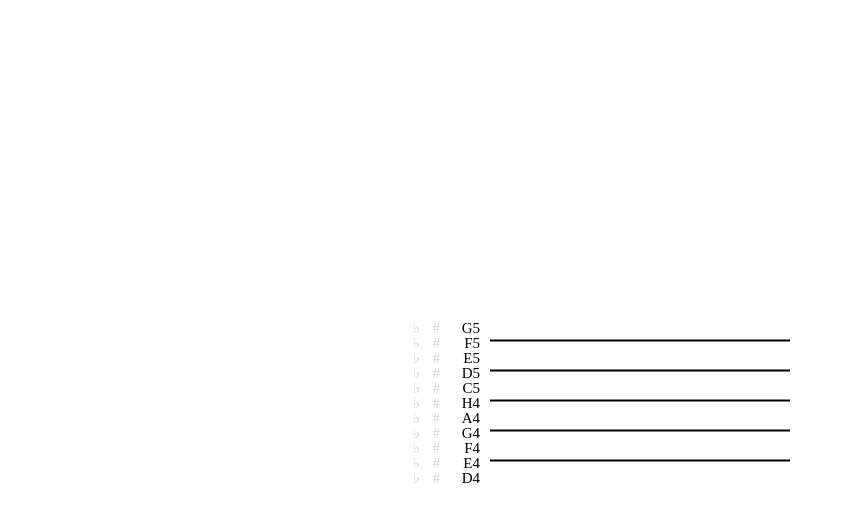
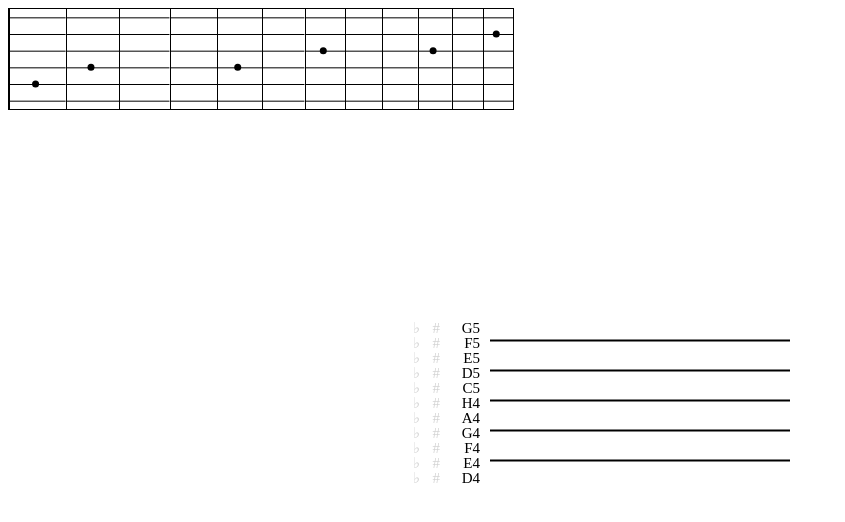
Before and after one commit to stockifab/GuitarAssistant, a React (Vite) app: page / in a window 1280 px wide. Shown: the top 522 px of the page, without its empty margins (0-845 px from the left). Built offline with nearby package versions, Linux system fonts and the light colour scheme.

Commit message:
add fretboard

```diff
--- a/src/App.tsx
+++ b/src/App.tsx
@@ -1,5 +1,19 @@
 import {Staff} from "./components/Staff/Staff.tsx";
+import {Fretboard} from "./components/Fretboard/Fretboard.tsx";
+import {nameToPitchClass} from "./utils/notes.ts";
 
 export function App() {
-    return <Staff startStaffIdx={-7} endStaffIdx={4}/>
+    return <>
+        <Staff startStaffIdx={-7} endStaffIdx={4}/>
+        <Fretboard initialWidth={60}
+                   stringPitchClasses={[
+                       nameToPitchClass("E3"),
+                       nameToPitchClass("A3"),
+                       nameToPitchClass("D4"),
+                       nameToPitchClass("G4"),
+                       nameToPitchClass("H4"),
+                       nameToPitchClass("E5"),
+                   ]}
+                   highlightedPitchClasses={[nameToPitchClass("A4"), nameToPitchClass("C5")]}/>
+    </>
 }
--- /dev/null
+++ b/src/components/Fretboard/Fretboard.module.css
@@ -0,0 +1,5 @@
+.fretboardContainer {
+    display: flex;
+    border: 1px solid black;
+    width: min-content;
+}
--- /dev/null
+++ b/src/components/Fretboard/Fretboard.tsx
@@ -0,0 +1,61 @@
+import styles from "./Fretboard.module.css"
+
+type FretProps = {
+    width: number;
+    strings: number;
+    pitchClassOffset: number;
+    stringPitchClasses: number[];
+    highlightedPitchClasses: number[]
+}
+
+function Fret({width, strings, stringPitchClasses, pitchClassOffset, highlightedPitchClasses}: FretProps) {
+    const height = 100;
+
+    function getStringYOffset(stringIdx: number) {
+        return height / (strings) * stringIdx + height / (strings * 2)
+    }
+
+    function getStringPitchClass(stringIdx: number) {
+        return stringPitchClasses[stringIdx] + pitchClassOffset
+    }
+
+    return <svg width={width} height={height}>
+        <rect width="1"
+              height={height}
+              fill="black"
+        />
+
+        {[...Array(strings)].map((_, i) =>
+            <>
+                <rect width={width}
+                      height="1"
+                      y={getStringYOffset(i)}
+                />
+                {highlightedPitchClasses.includes(getStringPitchClass(i)) &&
+                    <circle cx={width / 2 - 1.75} r={3.5} cy={getStringYOffset(i)} fill="black"/>
+                }
+            </>
+        )}
+    </svg>
+}
+
+type FretboardProps = {
+    initialWidth: number;
+    stringPitchClasses: number[];
+    highlightedPitchClasses: number[];
+}
+
+export function Fretboard({initialWidth, stringPitchClasses, highlightedPitchClasses}: FretboardProps) {
+    return <div className={styles.fretboardContainer}>
+        {[...Array(12)].map((_, i) =>
+            <Fret
+                key={i}
+                width={initialWidth * Math.pow(0.5, (i + 1) / 12)}
+                strings={6}
+                stringPitchClasses={stringPitchClasses}
+                pitchClassOffset={i + 1}
+                highlightedPitchClasses={highlightedPitchClasses}
+            />
+        )}
+    </div>
+}
--- a/src/components/Staff/Staff.tsx
+++ b/src/components/Staff/Staff.tsx
@@ -1,17 +1,18 @@
 import styles from "./Staff.module.css"
 import {MouseContextProvider} from "../../contexts/MousePositionContext.tsx";
 import {StaffLine} from "../StaffLine/StaffLine.tsx";
+import type {StaffIdx} from "../../utils/notes.ts";
 
 
 type StaffProps = {
-    startStaffIdx: number; endStaffIdx: number;
+    startStaffIdx: StaffIdx; endStaffIdx: StaffIdx;
 }
 
 export function Staff({startStaffIdx, endStaffIdx}: StaffProps) {
     return (<div className={styles.staffContainer}>
         <MouseContextProvider>
             {[...Array(endStaffIdx - startStaffIdx)].map((_, i) => (
-                <StaffLine line={i % 2 != 0} staffIdx={endStaffIdx - i} key={i}/>))}
+                <StaffLine line={i % 2 != 0} staffIdx={(endStaffIdx - i) as StaffIdx} key={i}/>))}
         </MouseContextProvider>
     </div>)
 }
--- a/src/components/StaffLine/StaffLine.tsx
+++ b/src/components/StaffLine/StaffLine.tsx
@@ -3,10 +3,11 @@ import {useMousePosition} from "../../contexts/MousePositionContext.tsx";
 import {clamp} from "../../utils/mathUtils.ts";
 import styles from "./StaffLine.module.css"
 import {clsx} from "clsx";
-import {pitchClassToName, staffIdxToPitchClass} from "../../notes.ts";
+import {type PitchClass, pitchClassToName, type StaffIdx, staffIdxToPitchClass} from "../../utils/notes.ts";
 
 type StaffLineProps = {
-    line: boolean; staffIdx: number;
+    line: boolean;
+    staffIdx: StaffIdx;
 }
 
 export function StaffLine({line, staffIdx,}: StaffLineProps) {
@@ -20,8 +21,7 @@ export function StaffLine({line, staffIdx,}: StaffLineProps) {
     const staffLineRef = useRef<HTMLDivElement | null>(null);
     const noteRef = useRef<SVGEllipseElement | null>(null);
 
-
-    // update note position to match mouse unless its selected
+    // update note position to match mouse unless it's selected
     useEffect(() => {
         if (showNote) {
             return
@@ -53,7 +53,7 @@ export function StaffLine({line, staffIdx,}: StaffLineProps) {
         <div className={styles.preNoteSelector}>
             <p className={clsx(modifier == -1 && styles.active)} onClick={() => toggleModifier(-1)}>♭</p>
             <p className={clsx(modifier == 1 && styles.active)} onClick={() => toggleModifier(1)}>#</p>
-            <p className={styles.lineNoteNameText}>{pitchClassToName(staffIdxToPitchClass(staffIdx) + modifier)}</p>
+            <p className={styles.lineNoteNameText}>{pitchClassToName((staffIdxToPitchClass(staffIdx) + modifier) as PitchClass)}</p>
         </div>
 
         {/* Note Selector */}
--- a/src/notes.ts
+++ /dev/null
@@ -1,53 +0,0 @@
-const STAFF_IDX_TO_NATURAL_PITCH_CLASS: Map<number, number> = new Map([
-    [0, 0],
-    [1, 2],
-    [2, 4],
-    [3, 5],
-    [4, 7],
-    [5, 9],
-    [6, 11],
-])
-const NATURAL_PITCH_CLASSES = [...STAFF_IDX_TO_NATURAL_PITCH_CLASS.values()]
-
-const STAFF_PITCH_CLASS_TO_NAME: Map<number, string> = new Map([
-    [0, "C"],
-    [2, "D"],
-    [4, "E"],
-    [5, "F"],
-    [7, "G"],
-    [9, "A"],
-    [11, "H"],
-])
-
-function normalizeOctaves(num: number, octaveSize: number) {
-    let normalized = num
-    let octavesShifted = 0
-    while (normalized < 0) {
-        octavesShifted += 1
-        normalized += octaveSize
-    }
-    while (normalized > octaveSize - 1) {
-        octavesShifted -= 1
-        normalized -= octaveSize
-    }
-    return {normalized, octavesShifted};
-}
-
-function getBaseName(pitchClass: number) {
-    const {normalized} = normalizeOctaves(pitchClass, 12)
-    return (STAFF_PITCH_CLASS_TO_NAME.get(normalized) ?? STAFF_PITCH_CLASS_TO_NAME.get(normalized - 1))!
-}
-
-export function staffIdxToPitchClass(staffIdx: number): number {
-    let {normalized, octavesShifted} = normalizeOctaves(staffIdx, 7);
-
-    return STAFF_IDX_TO_NATURAL_PITCH_CLASS.get(normalized % 7)! + 12 * -octavesShifted
-}
-
-export function pitchClassToName(pitchClass: number): string {
-    const {normalized, octavesShifted} = normalizeOctaves(pitchClass, 12)
-    const baseName = getBaseName(pitchClass)
-    const isSharp = !NATURAL_PITCH_CLASSES.includes(normalized)
-
-    return baseName + String(-octavesShifted + 5) + (isSharp ? "#" : "")
-}
--- /dev/null
+++ b/src/utils/notes.ts
@@ -0,0 +1,111 @@
+import {invertMap} from "./mapUtils.ts";
+
+/**
+ * Represents a pitch class.
+ * C5 is defined with a pitch class of 0, subtract or add 1 for each halftone.
+ */
+export type PitchClass = number & { readonly __brand: unique symbol }
+/**
+ * Represents the index of a staff line.
+ * This means it has no modifier information attached
+ */
+export type StaffIdx = number & { readonly __brand: unique symbol }
+
+const STAFF_IDX_TO_NATURAL_PITCH_CLASS: Map<number, PitchClass> = new Map([
+    [0, 0],
+    [1, 2],
+    [2, 4],
+    [3, 5],
+    [4, 7],
+    [5, 9],
+    [6, 11],
+]) as Map<number, PitchClass>
+const NATURAL_PITCH_CLASSES = [...STAFF_IDX_TO_NATURAL_PITCH_CLASS.values()]
+
+const STAFF_PITCH_CLASS_TO_NAME: Map<PitchClass, string> = new Map([
+    [0, "C"],
+    [2, "D"],
+    [4, "E"],
+    [5, "F"],
+    [7, "G"],
+    [9, "A"],
+    [11, "H"],
+]) as Map<PitchClass, string>
+const STAFF_NAME_TO_PITCH_CLASS = invertMap(STAFF_PITCH_CLASS_TO_NAME)
+
+/**
+ * Adjusts a given number to fit within a single octave (0-octaveSize), shifting the number up or down as needed,
+ * and returning the number of octaves shifted.
+ *
+ * @param {number} num - The number to normalize within the octave range.
+ * @param {number} octaveSize - The size of the octave within which the number should be normalized.
+ * @return {{normalized: number, octavesShifted: number}} An object containing `normalized`,
+ * the adjusted number within the octave range, and `octavesShifted`, the count of octaves shifted.
+ */
+function normalizeOctaves<T extends number>(num: T, octaveSize: number): { normalized: T; octavesShifted: number; } {
+    let normalized = num
+    let octavesShifted = 0
+    while (normalized < 0) {
+        octavesShifted += 1
+        normalized = (normalized + octaveSize) as T
+    }
+    while (normalized > octaveSize - 1) {
+        octavesShifted -= 1
+        normalized = (normalized - octaveSize) as T
+    }
+    return {normalized, octavesShifted};
+}
+
+/**
+ * Retrieves the base name corresponding to a given pitch class.
+ * The base name is the name of the *normalized* note without modifiers (sharp or flat).
+ *
+ * @param {PitchClass} pitchClass - The pitch class to convert into a base name.
+ * @return {string} The base name associated with the provided pitch class.
+ */
+function getBaseName(pitchClass: PitchClass): string {
+    const {normalized} = normalizeOctaves(pitchClass, 12)
+    return (STAFF_PITCH_CLASS_TO_NAME.get(normalized) ?? STAFF_PITCH_CLASS_TO_NAME.get((normalized - 1) as PitchClass))!
+}
+
+/**
+ * Converts a staff index to its corresponding pitch class.
+ *
+ * @param staffIdx The staff index to be converted.
+ * @return The pitch class corresponding to the given staff index.
+ */
+export function staffIdxToPitchClass(staffIdx: StaffIdx): PitchClass {
+    let {normalized, octavesShifted} = normalizeOctaves(staffIdx, 7);
+
+    return (STAFF_IDX_TO_NATURAL_PITCH_CLASS.get(normalized % 7)! + 12 * -octavesShifted) as PitchClass
+}
+
+/**
+ * Converts a pitch class to its corresponding musical note name.
+ *
+ * @param {PitchClass} pitchClass - The pitch class.
+ * @return {string} The musical note name in string format, including octave and sharp indication.
+ */
+export function pitchClassToName(pitchClass: PitchClass): string {
+    const {normalized, octavesShifted} = normalizeOctaves(pitchClass, 12)
+    const baseName = getBaseName(pitchClass)
+    const isSharp = !NATURAL_PITCH_CLASSES.includes(normalized)
+
+    return baseName + String(-octavesShifted + 5) + (isSharp ? "#" : "")
+}
+
+/**
+ * Converts a musical note name to its corresponding pitch class.
+ *
+ * @param {string} name - The musical note name, which may include the pitch letter,
+ *                        accidentals (# or b), and an octave number.
+ * @return {PitchClass} The calculated pitch class.
+ */
+export function nameToPitchClass(name: string): PitchClass {
+    const staffPitchClass = STAFF_NAME_TO_PITCH_CLASS.get(name[0]!)!;
+    const hasModifier = name.includes("#") || name.includes("b");
+    const modifier = hasModifier ? (name.includes("#") ? 1 : -1) : 0;
+    const octave = parseInt(name.slice(1, hasModifier ? -1 : undefined)) - 5;
+
+    return (staffPitchClass + 12 * octave + modifier) as PitchClass;
+}
```
